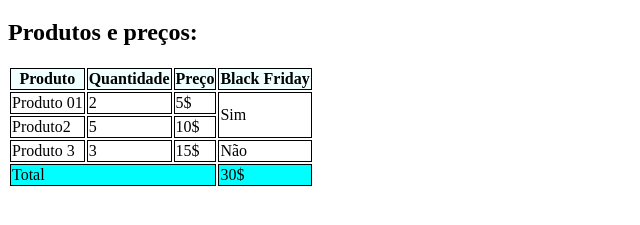
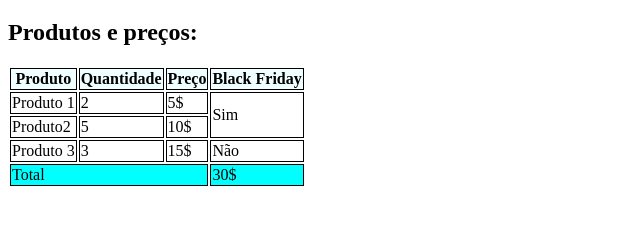
Before and after one commit to Natha-Ribas/aula-tabela, a plain HTML site: page index.html in a window 1280 px wide. Shown: the part 61-286 px from the top of the page, without its empty margins (0-640 px from the left). Drawn offline with Linux system fonts and the light colour scheme.

Commit message:
troquei de 01 para 1

```diff
--- a/index.html
+++ b/index.html
@@ -32,7 +32,7 @@
 
         <tbody>
             <tr>
-                <td >Produto 01</td>
+                <td >Produto 1</td>
                 <td >2</td>
                 <td>5$</td>
                 <td rowspan="2">Sim</td>
```
